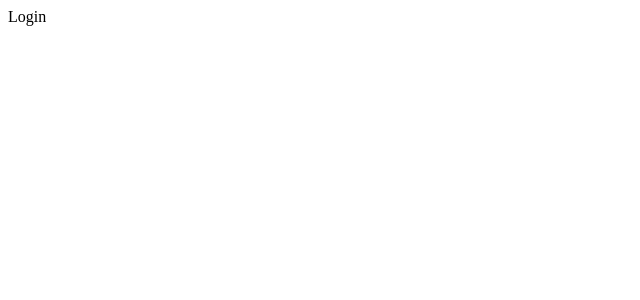
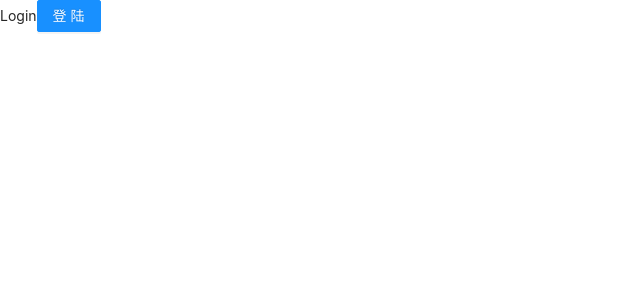
Before and after one commit to YueXingyu5482/geek, a JavaScript app: page /login in a window 1280 px wide. Shown: the top 300 px of the page, without its empty margins (0-640 px from the left). Built offline with nearby package versions, Linux system fonts and the light colour scheme.

Commit message:
安装antd框架

```diff
--- a/package.json
+++ b/package.json
@@ -6,6 +6,7 @@
     "@testing-library/jest-dom": "^5.16.4",
     "@testing-library/react": "^13.3.0",
     "@testing-library/user-event": "^13.5.0",
+    "antd": "^4.21.3",
     "react": "^18.2.0",
     "react-dom": "^18.2.0",
     "react-router-dom": "5.3.0",
--- a/src/index.js
+++ b/src/index.js
@@ -1,3 +1,4 @@
+import 'antd/dist/antd.css';
 import './index.scss'
 import { createRoot } from 'react-dom/client'
 import App from './App'
--- a/src/pages/Login/index.js
+++ b/src/pages/Login/index.js
@@ -1,6 +1,9 @@
+import { Button } from 'antd'
 const Login = () => {
   return (
-    <div>Login</div>
+    <div>Login
+      <Button type='primary'>登陆</Button>
+    </div>
   )
 }
 export default Login
```
Also changed, not shown: 1 other file (tests, documents, lock files or other folders).
